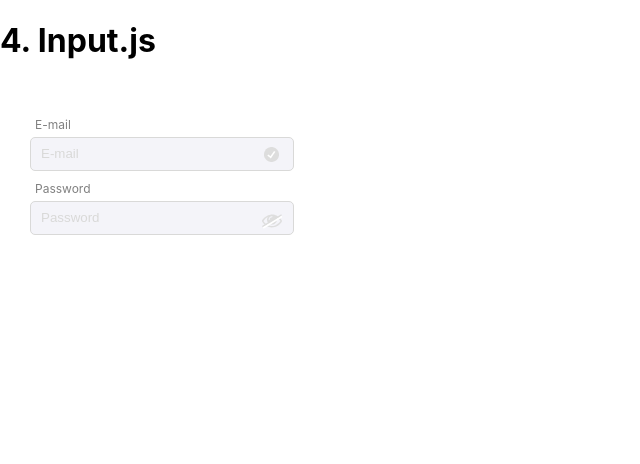
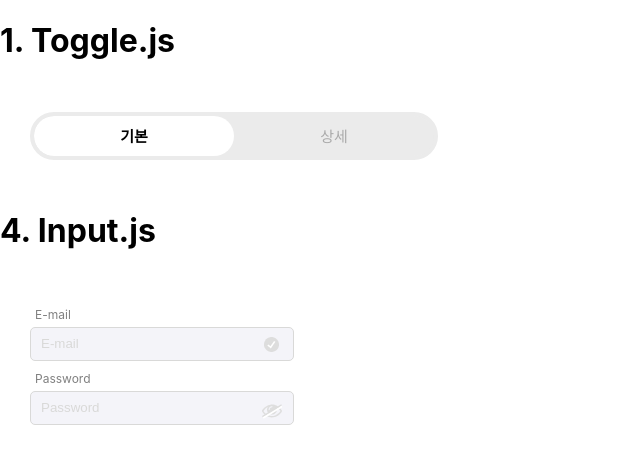
Before and after one commit to leewooseong/wanted_pre_onboarding_old, a React (Create React App) app: page / in a window 1280 px wide. Shown: the top 464 px of the page, without its empty margins (0-640 px from the left). Built offline with nearby package versions, Linux system fonts and the light colour scheme.

Commit message:
toggle 기능 구현 완료

```diff
--- a/src/App.js
+++ b/src/App.js
@@ -1,9 +1,13 @@
+import Toggle from "./components/Toggle";
 import Input from "./components/Input";
+
 import "./App.css";
 
 function App() {
     return (
         <div className="App">
+            <h1>1. Toggle.js</h1>
+            <Toggle />
             <h1>4. Input.js</h1>
             <Input />
         </div>
--- a/src/components/Toggle.js
+++ b/src/components/Toggle.js
@@ -0,0 +1,89 @@
+import styled from "styled-components";
+import React, { useRef, useState } from "react";
+const StyledToggle = styled.div`
+    display: inline-flex;
+    justify-content: center;
+    position: relative;
+    width: 400px;
+    height: 40px;
+    margin: 30px;
+    background-color: #ebebeb;
+    overflow: hidden;
+    border-radius: 50px;
+    border: 4px solid #ebebeb;
+
+    & .active-box {
+        position: absolute;
+        left: 0;
+        width: 50%;
+        height: 100%;
+        background-color: #ffffff;
+        border-radius: 50px;
+        border: none;
+        transition: all 0.5s;
+        z-index: 10;
+        transform: translateX(${(props) => props.location});
+    }
+    & button {
+        width: 50%;
+        margin: 0;
+        padding: 0;
+        font-size: 15px;
+        border: none;
+        color: #aaaaaa;
+        background: transparent;
+        z-index: 20;
+    }
+
+    & button.active {
+        font-weight: 600;
+        color: #000000;
+    }
+`;
+
+const Toggle = () => {
+    const [active, setActive] = useState("default-btn");
+
+    const handleClick = (e) => {
+        console.log(e.target.className);
+        console.log("active state: ", active);
+        if (e.target.className.includes("active")) {
+            return;
+        }
+        setActive(e.target.className);
+    };
+
+    // rendering 함수
+    return (
+        <StyledToggle location={active === "default-btn" ? "0px" : "200px"}>
+            <div className="active-box"></div>
+            <button
+                className={
+                    active === "default-btn"
+                        ? "default-btn active"
+                        : "default-btn"
+                }
+                onClick={handleClick}
+            >
+                기본
+            </button>
+            <button
+                className={
+                    active === "detail-btn" ? "detail-btn active" : "detail-btn"
+                }
+                onClick={handleClick}
+            >
+                상세
+            </button>
+        </StyledToggle>
+    );
+};
+
+export default Toggle;
+
+// Toggle 요구 사항
+// 1. 클릭할 때 글자의 강조가 바뀌어야 한다.
+// 2. 클릭하는 버튼으로 흰색 박스가 표시되어야 한다.
+
+// 참고
+// $ 빼먹지 말자.. -> 어려웠던 점으로 적기 이걸로 해서 styled-component에 대한 이해가 증가했다고 적기
```
Also changed, not shown: 1 other file (tests, documents, lock files or other folders).
